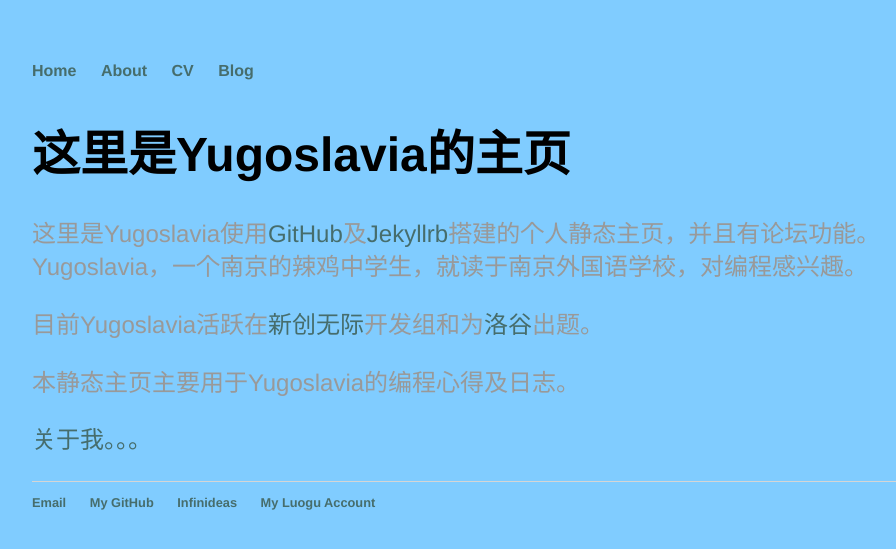
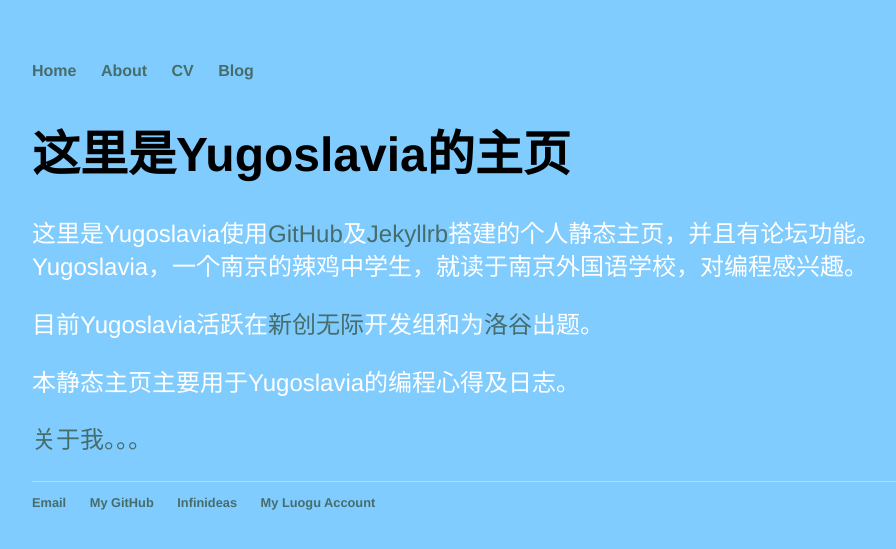
Before and after one commit to Yugoslavia36/yugoslavia36.github.io, a Jekyll site: the page built from index.html, in a window 1280 px wide. Shown: the top 549 px of the page, without its empty margins (160-1056 px from the left). Built offline with Jekyll 4.4.1, drawn with Linux system fonts in a browser that asks for light colours.

Commit message:
Update main.css

```diff
--- a/css/main.css
+++ b/css/main.css
@@ -3,7 +3,7 @@ body { margin: 60px auto; width: 70%;background: #80ccff;}
 a { text-decoration: none; color: #466d6c; }
 a:hover { text-decoration: underline; }
 
-p, ul { font-size: 1.5em; line-height: 1.4em; color: #999999; }
+p, ul { font-size: 1.5em; line-height: 1.4em; color: #ffffff; }
 p { font-family: 'Helvetica', 'Arial', 'Sans-Serif','Microsoft YaHei UI';}
 
 h1, h2, h3, h4 { font-family: 'Helvetica', 'Arial', 'Sans-Serif','Microsoft YaHei UI';}
```
